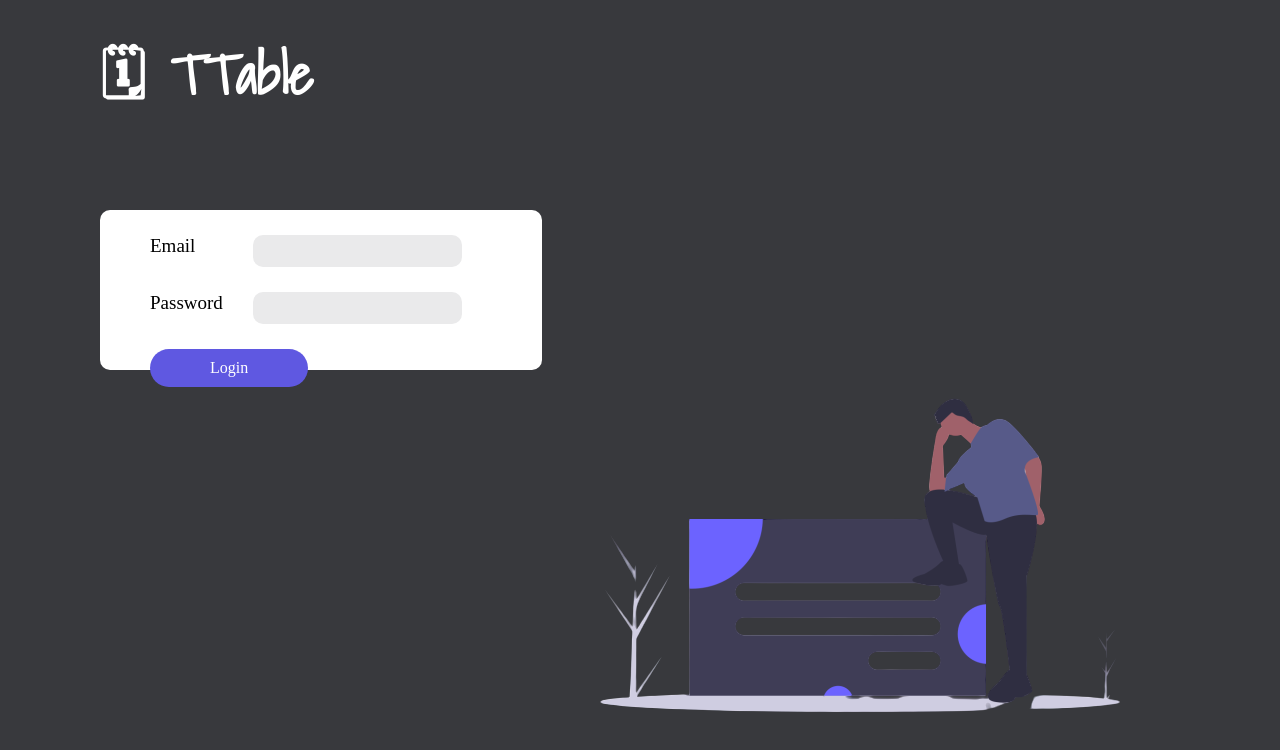
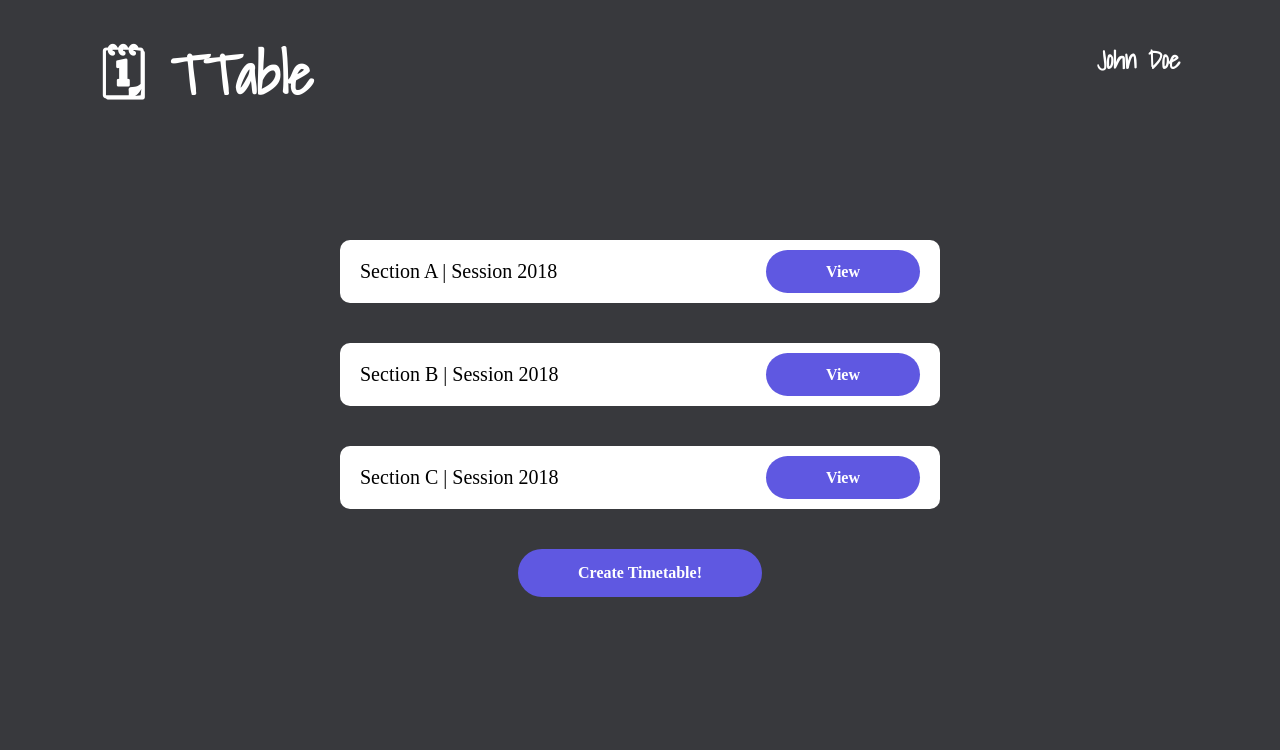
Before and after one commit to msaaddev/TTable, a React (Create React App) app in the folder frontend/: page / in a window 1280 px wide. Shown: the top 750 px of the page. Built offline with nearby package versions, Linux system fonts and the light colour scheme; a web font is replaced by a local one.

Commit message:
📦 NEW: dashboard component

```diff
--- a/frontend/src/App.js
+++ b/frontend/src/App.js
@@ -2,11 +2,12 @@ import React from 'react';
 import './App.css';
 import Homepage from './components/Homepage';
 import Login from './components/Login';
+import Dashboard from './components/Dashboard';
 
 function App() {
     return (
         <>
-            <Login />
+            <Dashboard />
         </>
     );
 }
```
